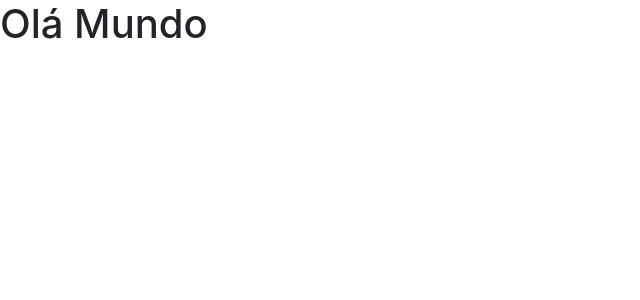
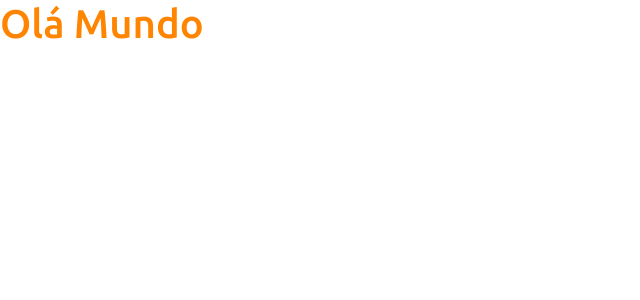
Before and after one commit to Israel-Ferreira/projeto-ds-spring-react, a React (Create React App) app in the folder frontend/: page / in a window 1280 px wide. Shown: the top 300 px of the page, without its empty margins (0-640 px from the left). Built offline with nearby package versions, Linux system fonts and the light colour scheme.

Commit message:
Add custom styles to bootstrap

```diff
--- a/frontend/src/App.tsx
+++ b/frontend/src/App.tsx
@@ -5,7 +5,7 @@
 function App() {
   return (
     <div className="App">
-      <h1>Olá Mundo</h1>
+      <h1 className="text-primary">Olá Mundo</h1>
     </div>
   );
 }
--- /dev/null
+++ b/frontend/src/assets/css/styles.css
@@ -0,0 +1,33 @@
+@import url("https://fonts.googleapis.com/css2?family=Ubuntu:wght@300;400;500;700&display=swap");
+:root {
+  --color-primary: #ff8400;
+}
+
+html,
+body {
+  height: 100%;
+  font-family: "Ubuntu", sans-serif;
+}
+
+#root {
+  display: flex;
+  flex-direction: column;
+  height: 100%;
+}
+
+.content {
+  flex: 1 0 auto;
+}
+
+.footer {
+  flex-shrink: 0;
+  text-align: center;
+}
+
+.bg-primary {
+  background-color: var(--color-primary) !important;
+}
+
+.text-primary {
+  color: var(--color-primary) !important;
+}
--- a/frontend/src/index.tsx
+++ b/frontend/src/index.tsx
@@ -4,6 +4,7 @@
 
 
 import 'bootstrap/dist/css/bootstrap.css'
+import './assets/css/styles.css'
 
 
 ReactDOM.render(
```
